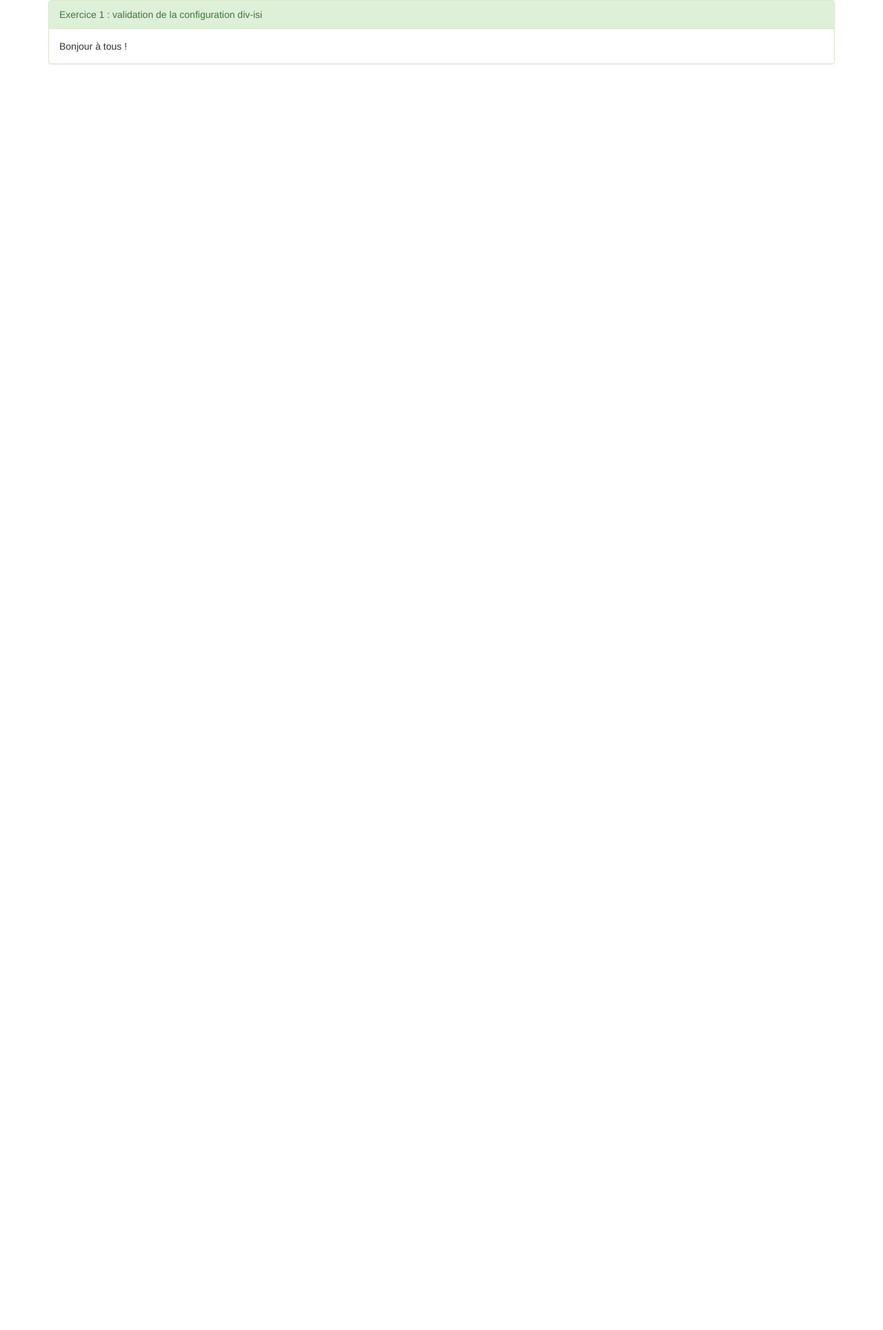
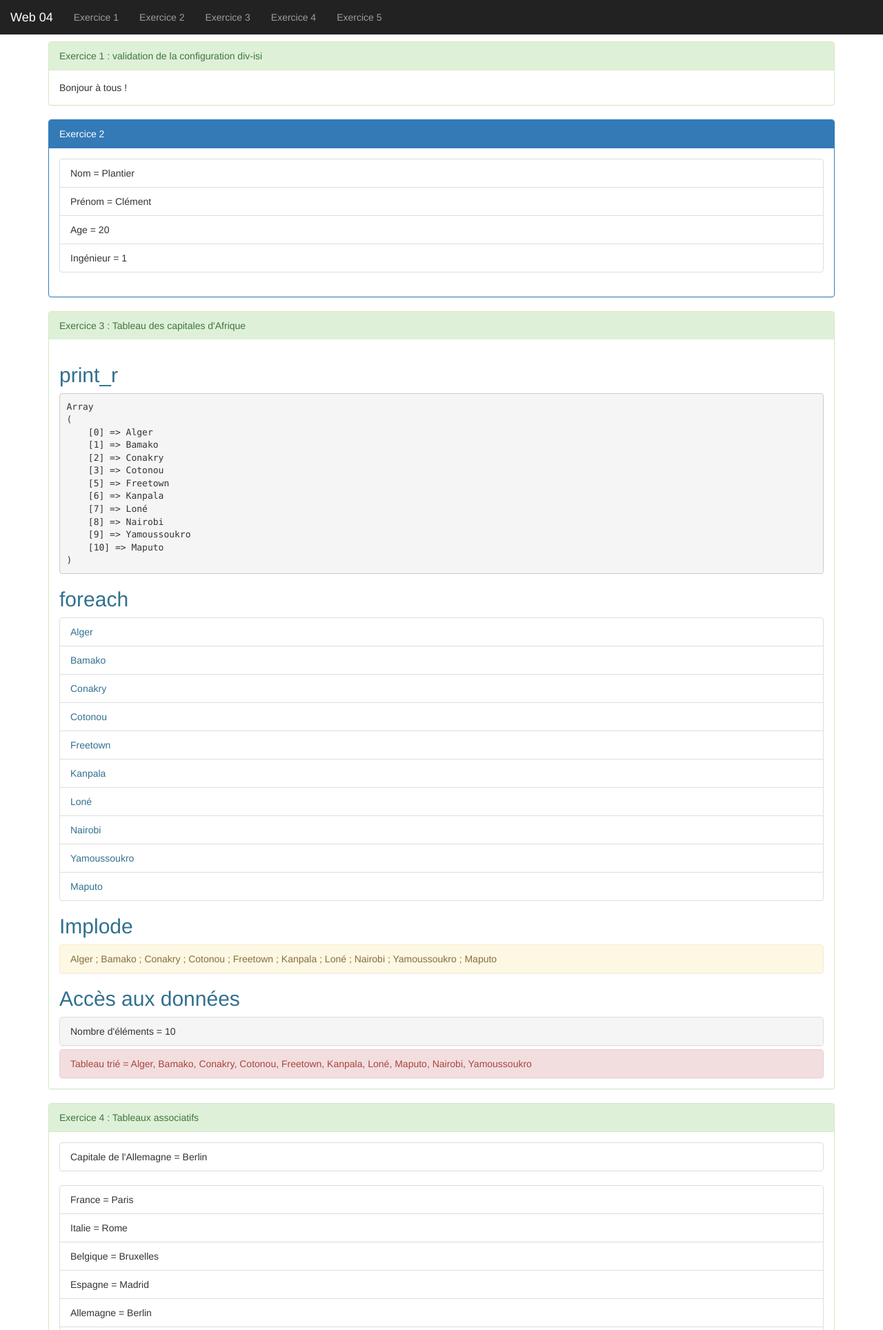
Before and after one commit to ClemUTT/tps_007, a PHP site: page /tp04_intro_php.php in a window 1280 px wide. Shown: the top 1928 px of the page at 69% size. Before the commit the page ends 93 px from the top, so only its background shows below. Run offline with PHP 8.4, Linux system fonts and the light colour scheme.

Commit message:
fin du tp4

```diff
--- a/tp03/tp03_bootstrap.html
+++ b/tp03/tp03_bootstrap.html
@@ -53,7 +53,7 @@
       </div>
     </div>
 
-    <div class="panel visible-lg-inline-block">
+    <div class="panel visible-lg-inline-block visible-sm-inline-block">
       <div class="btn-group " role="group">
         <button type="button" class="btn btn-default"><a href="">TCBR</a></button>
         <button type="button" class="btn btn-default"><a href="">FIL</a></button>
@@ -73,7 +73,7 @@
       </div>
     </div>
 
-    <div class="panel visible-lg-inline-block">
+    <div class="panel visible-lg-inline-block visible-sm-inline-block">
       <button class="btn btn-success" type="button">
         ATN
       </button>
--- a/tp04/tp04_intro_php.php
+++ b/tp04/tp04_intro_php.php
@@ -5,13 +5,168 @@
   <link rel="stylesheet" href="bootstrap.css">
 </head>
   <body>
-    <div class="container">
+
+  <?php
+
+    //exo 2
+    $nom = "Plantier";
+    $prenom = "Clément";
+    $age = 20;
+    $ingenieur = true;
+
+    //exo 3
+    $capitalesAfrique = array("Alger", "Bamako", "Conakry", "Cotonou", " ", "Freetown", "Kanpala", "Loné", "Nairobi", "Yamoussoukro");
+    array_push($capitalesAfrique, "Maputo");
+    unset($capitalesAfrique[4]);
+  ?>
+
+    <div style="margin-top: 60px"; class="container">
+
+        <nav class="navbar-fixed-top navbar-inverse">
+            <div class="navbar-header">
+                <a href="" class="navbar-brand">Web 04</a>
+            </div>
+
+            <ul class="nav navbar-nav">
+                <li><a href="#exo1">Exercice 1</a></li>
+                <li><a href="#exo2">Exercice 2</a></li>
+                <li><a href="#exo3">Exercice 3</a></li>
+                <li><a href="#exo4">Exercice 4</a></li>
+                <li><a href="#exo5">Exercice 5</a></li>
+            </ul>
+        </nav>
+
       <div class="panel panel-success">
-        <div class="panel-heading">Exercice 1 : validation de la configuration div-isi</div>
+        <div id="exo1" class="panel-heading">Exercice 1 : validation de la configuration div-isi</div>
         <div class="panel-body">
           <?php echo 'Bonjour à tous !'; ?>
         </div>
       </div>
+
+        <div class="panel panel-primary">
+            <div id="exo2" class="panel-heading">Exercice 2</div>
+            <div class="panel-body">
+                <ul class="list-group">
+                    <?php
+                    echo '<li class=" list-group-item">Nom = '.$nom.'</li>';
+                    echo '<li class=" list-group-item">Prénom = '.$prenom.'</li>';
+                    echo '<li class=" list-group-item">Age = '.$age.'</li>';
+                    echo '<li class=" list-group-item">Ingénieur = '.$ingenieur.'</li>';
+                    ?>
+                </ul>
+            </div>
+        </div>
+
+        <div class="panel-group">
+            <div class="panel panel-success">
+                <div id="exo3" class="panel-heading">Exercice 3 : Tableau des capitales d'Afrique</div>
+                <div class="panel-body">
+                    <h2 class="text-info">print_r</h2>
+                    <pre><?php print_r($capitalesAfrique) ?></pre>
+
+                    <h2 class="text-info">foreach</h2>
+                    <?php
+                    echo '<ul class="list-group text-info">';
+                        foreach ($capitalesAfrique as $a){
+                            echo '<li class="list-group-item text-info">'.$a.'</li>';
+                    }
+                        echo '</ul>';
+                    ?>
+                    <h2 class="text-info">Implode</h2>
+                    <div class="panel panel-warning">
+                        <?php echo '<div class="panel-heading">'.implode(" ; ", $capitalesAfrique).'</div>'; ?>
+                    </div>
+
+                    <h2 class="text-info">Accès aux données</h2>
+                    <div class="panel panel-default">
+                        <?php
+                        echo '<div class="panel-heading"> Nombre d\'éléments = '.sizeof($capitalesAfrique).'</div>';
+                        ?>
+                    </div>
+                    <div class="panel panel-danger">
+                        <?php
+                            sort($capitalesAfrique, SORT_NATURAL);
+                            echo '<div class="panel-heading">Tableau trié = '.implode(", ", $capitalesAfrique).'</div>';
+                        ?>
+                    </div>
+
+                </div>
+            </div>
+
+        </div>
+
+
+        <div class="panel panel-success">
+            <div id="exo4" class="panel-heading">Exercice 4 : Tableaux associatifs</div>
+                <div class="panel-body">
+                    <?php
+                    $capitalesEurope = array(
+                        "France" => "Paris",
+                        "Italie" => "Rome",
+                        "Belgique" => "Bruxelles",
+                        "Espagne" => "Madrid",
+                        "Allemagne" => "Berlin",
+                        "Portugal" => "Lisbonne"
+                    );
+                    ?>
+                    <ul class="list-group">
+                        <li class="list-group-item">Capitale de l'Allemagne = <?php echo $capitalesEurope["Allemagne"] ?></li>
+                    </ul>
+                    <ul class="list-group">
+                    <?php
+                        foreach ($capitalesEurope as $key => $value){
+                            echo '<li class="list-group-item">'.$key.' = '.$value.'</li>';
+                        }
+                    ?>
+                    </ul>
+                    <h2 class="text-info">Liste de clés</h2>
+                    <ul class="list-group">
+                        <?php
+                        foreach (array_keys($capitalesEurope) as $key){
+                            echo '<li class="list-group-item">'.$key.'</li>';
+                        }
+                        ?>
+                    </ul>
+                    <h2 class="text-info">Liste de valeurs</h2>
+                    <ul class="list-group">
+                        <?php
+                        foreach (array_values($capitalesEurope) as $values){
+                            echo '<li class="list-group-item">'.$values.'</li>';
+                        }
+                        ?>
+                    </ul>
+
+            </div>
+        </div>
+
+
+
+        <div class="panel panel-success">
+            <div id="exo5" class="panel-heading">Exercice 5 : fonctions</div>
+            <div class="panel-body">
+                <?php
+                function badge_danger($label, $compteur){
+                    return '<button class="btn btn-danger" type="button">'.$label.' <span class="badge">'.$compteur.'</span></button>';
+                }
+                echo badge_danger("Web", 6).'<br/>';
+
+                foreach ($capitalesAfrique as $a){
+                    echo badge_danger($a, strlen($a));
+                }
+                ?>
+            </div>
+        </div>
+
+
+
+
+
+
+
+
+
+
+
     </div>
 
 
```
Also changed, not shown: tp03/tp03_bootstrap2.html (added, +318 -0 lines), 1 other file.
